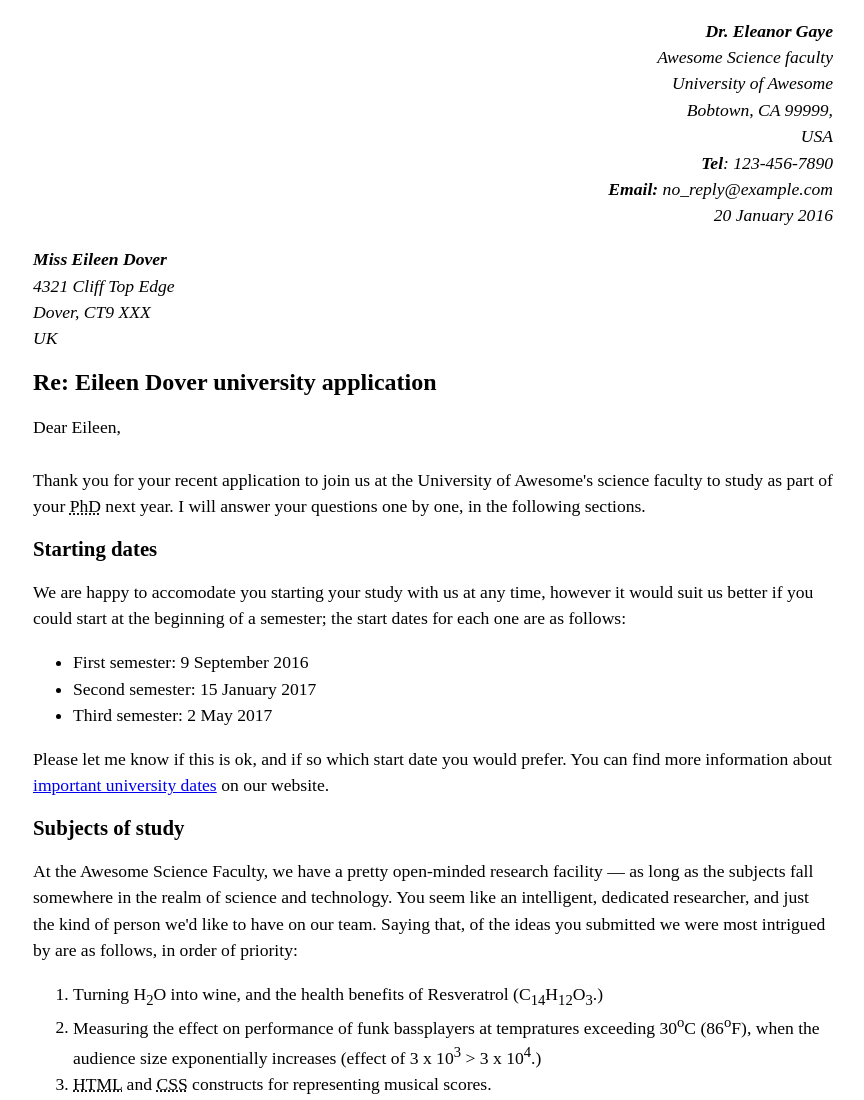
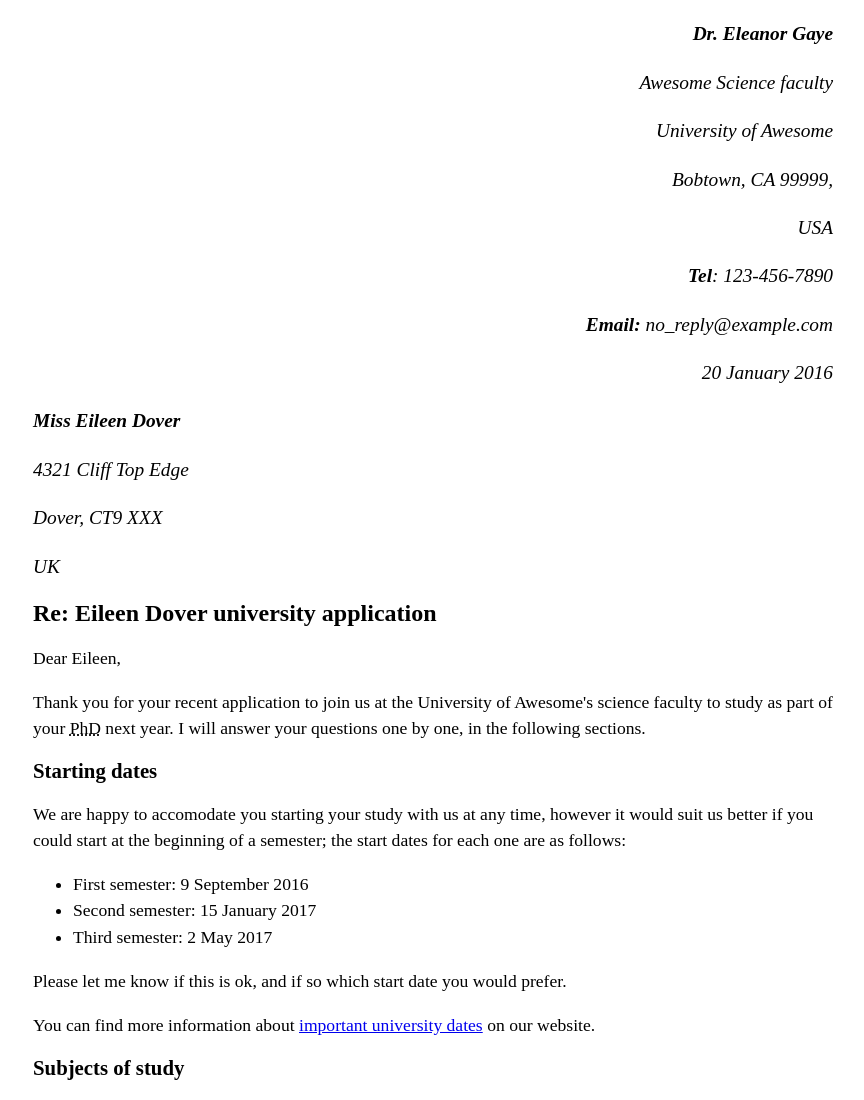
Before and after one commit to naimad96/letter-markup, a plain HTML site: page index.html in a window 1280 px wide. Shown: the top 1100 px of the page, without its empty margins (207-1071 px from the left). Drawn offline with Linux system fonts and the light colour scheme.

Commit message:
Final commit

```diff
--- a/index.html
+++ b/index.html
@@ -9,78 +9,51 @@
     <link rel="stylesheet" type="text/css" href="styles/style.css">
   </head>
   <body>
-
     <!--Adresses Section -->
     <header>
-  <p>
       <address class="receiver-column">
-      <strong>Dr. Eleanor Gaye</strong><br>
-      Awesome Science faculty<br />
-      University of Awesome<br />
-      Bobtown, CA 99999,<br />
-      USA<br />
-      <strong>Tel</strong>: 123-456-7890<br />
-      <strong>Email:</strong> no_reply@example.com<br />
-      <time datetime="20-01-2016">20 January 2016</time>
+        <p><strong>Dr. Eleanor Gaye</strong></p>
+        <p>Awesome Science faculty</p>
+        <p>University of Awesome</p>
+        <p>Bobtown, CA 99999,</p>
+        <p>USA</p>
+        <p><strong>Tel</strong>: 123-456-7890</p>
+        <p><strong>Email:</strong> no_reply@example.com</p>
+        <p><time datetime="20-01-2016">20 January 2016</time></p>
       </address>
-  </p>
-  <p>
       <address>
-      <strong>Miss Eileen Dover</strong>
-      <br />
-      4321 Cliff Top Edge<br />
-      Dover, CT9 XXX<br />
-      UK<br />
+        <p><strong>Miss Eileen Dover</strong></p>
+        <p>4321 Cliff Top Edge</p>
+        <p>Dover, CT9 XXX</p>
+        <p>UK</p>
       </address>
-  </p>
     </header>
-
     <!-- Main Content-->
     <main>
       <h1>Re: Eileen Dover university application</h1>
-    <p>
-      Dear Eileen,
-      <br />
-      <br />
-      Thank you for your recent application to join us at the University of Awesome's science faculty to study as part of your <abbr title="Doctor of Philosophy">PhD</abbr> next year. I will answer your questions one by one, in the following sections.
-    </p>
+      <p>Dear Eileen,</p>
+      <p>Thank you for your recent application to join us at the University of Awesome's science faculty to study as part of your <abbr title="Doctor of Philosophy">PhD</abbr> next year. I will answer your questions one by one, in the following sections.</p>
     <!-- FIRST SUB HEADING-->
       <h2>Starting dates</h2>
-  <p>
-    We are happy to accomodate you starting your study with us at any time, however it would suit us better if you could start at the beginning of a semester; the start dates for each one are as follows:
-  </p>
-
+      <p>We are happy to accomodate you starting your study with us at any time, however it would suit us better if you could start at the beginning of a semester; the start dates for each one are as follows:</p>
       <ul>
         <li>First semester: <time datetime="9-08-2016">9 September 2016</time></li>
         <li>Second semester: <time datetime="15-01-2017">15 January 2017</time></li>
         <li>Third semester: <time datetime="2-05-2017">2 May 2017</time></li>
       </ul>
-
-  <p>
-    Please let me know if this is ok, and if so which start date you would prefer.
-    You can find more information about <a href="#">important university dates</a> on our website.
-  </p>
-
+      <p>Please let me know if this is ok, and if so which start date you would prefer.</p><p>You can find more information about <a href="#">important university dates</a> on our website.</p>
     <!-- SECOND SUB HEADING-->
       <h2>Subjects of study</h2>
-  <p>
-    At the Awesome Science Faculty, we have a pretty open-minded research facility — as long as the subjects fall somewhere in the realm of science and technology. You seem like an intelligent, dedicated researcher, and just the kind of person we'd like to have on our team. Saying that, of the ideas you submitted we were most intrigued by are as follows, in order of priority:
-  </p>
+      <p>At the Awesome Science Faculty, we have a pretty open-minded research facility — as long as the subjects fall somewhere in the realm of science and technology. You seem like an intelligent, dedicated researcher, and just the kind of person we'd like to have on our team. Saying that, of the ideas you submitted we were most intrigued by are as follows, in order of priority:</p>
       <ol>
         <li>Turning H<sub>2</sub>O into wine, and the health benefits of Resveratrol (C<sub>14</sub>H<sub>12</sub>O<sub>3</sub>.)</li>
         <li>Measuring the effect on performance of funk bassplayers at tempratures exceeding 30<sup>o</sup>C (86<sup>o</sup>F), when the audience size exponentially increases (effect of 3 x 10<sup>3</sup> > 3 x 10<sup>4</sup>.)</li>
         <li><abbr title="Hypertext Markup Language">HTML</abbr> and <abbr title="Cascading Style Sheets">CSS</abbr> constructs for representing musical scores.</li>
       </ol>
-  <p>
-    So please can you provide more information on each of these subjects, including how long you'd expect the research to take, required staff and other resources, and anything else you think we'd need to know? Thanks.
-  </p>
-
+      <p>So please can you provide more information on each of these subjects, including how long you'd expect the research to take, required staff and other resources, and anything else you think we'd need to know? Thanks.</p>
     <!--THIRD SUB HEADING-->
       <h2>Exotic dance moves</h2>
-  <p>
-    Yes, you are right! As part of my post-doctorate work, I did study exotic tribal dances. To answer your question, my favourite dances are as follows, with definitions:
-  </p>
-
+      <p>Yes, you are right! As part of my post-doctorate work, I did study exotic tribal dances. To answer your question, my favourite dances are as follows, with definitions:</p>
       <dl>
         <dt>Polynesian chicken dance</dt>
         <dd>A little known but very influential dance dating back as far as 300BC, a whole village would dance around in a circle like chickens, to encourage their livestock or be "fruitful".<dd>
@@ -89,24 +62,13 @@
         <dt>Arctic robot dance</dt>
         <dd>An interesting example of historic misinformation, English explorers in the 1960s believed to have discovered a new dance style characterised by "robotic", stilted movements, being practiced by inhabitants of Northern Alaska and Canada. Later on however it was discovered that they were just moving like this because they were really cold.</dd>
       </dl>
-
-  <p>
-    For more of my research, see my <a href="#">exotic dance research page.</a><br><br>
-  </p>
+      <p>For more of my research, see my <a href="#">exotic dance research page.</a></p>
     </main>
     <!-- Fotter section-->
     <footer>
-  <p>
-    Yours sincerely,
-    <br />
-    <br />
-    <br />
-    <br />
-    Dr Eleanor Gaye
-    <br />
-    <br />
-    University of Awesome motto: "Be awesome to each other." -- <em>Bill S Preston, Esq</em>
-  </p>
+      <p>Yours sincerely,</p>
+      <p>Dr Eleanor Gaye</p>
+      <p>University of Awesome motto: "Be awesome to each other." -- <em>Bill S Preston, Esq</em></p>
     </footer>
   </body>
 </html>
```
Lines whose indentation alone changed are shown as unchanged.
